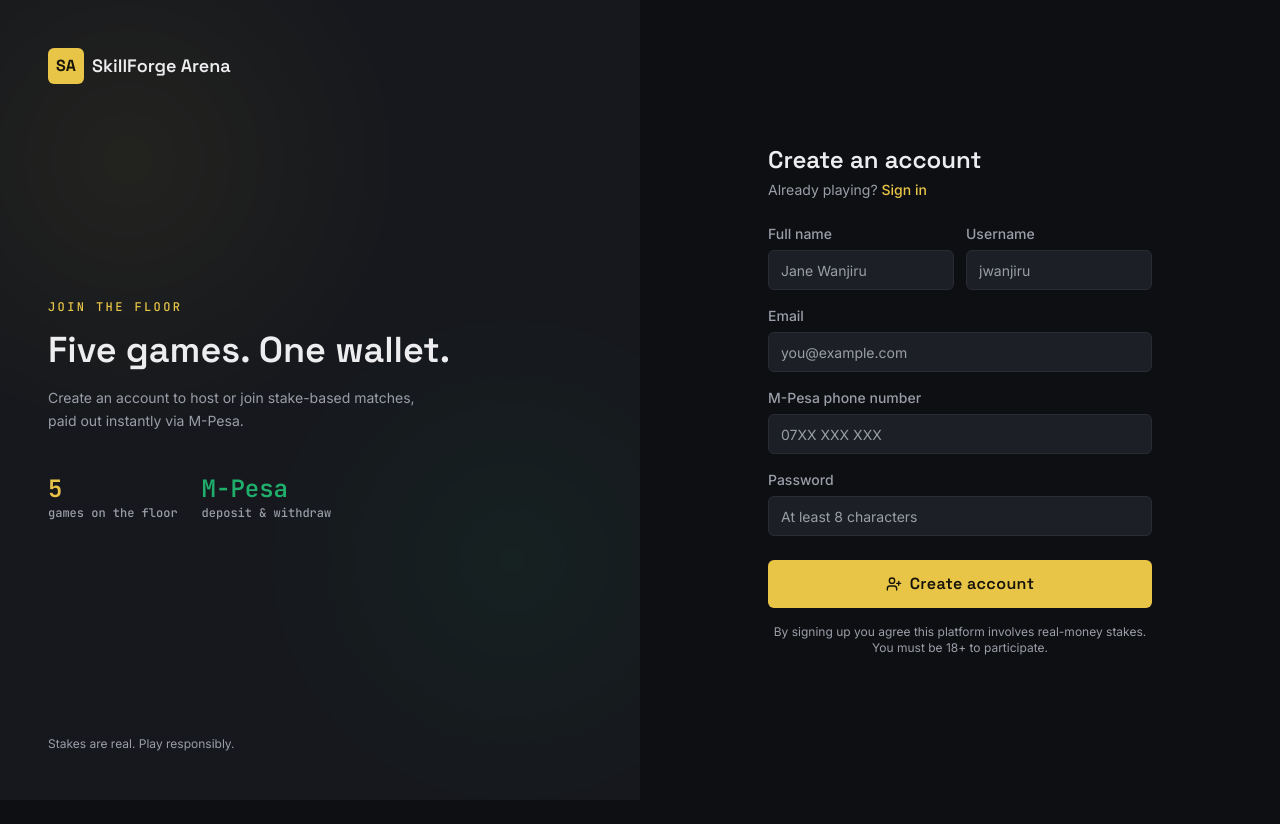
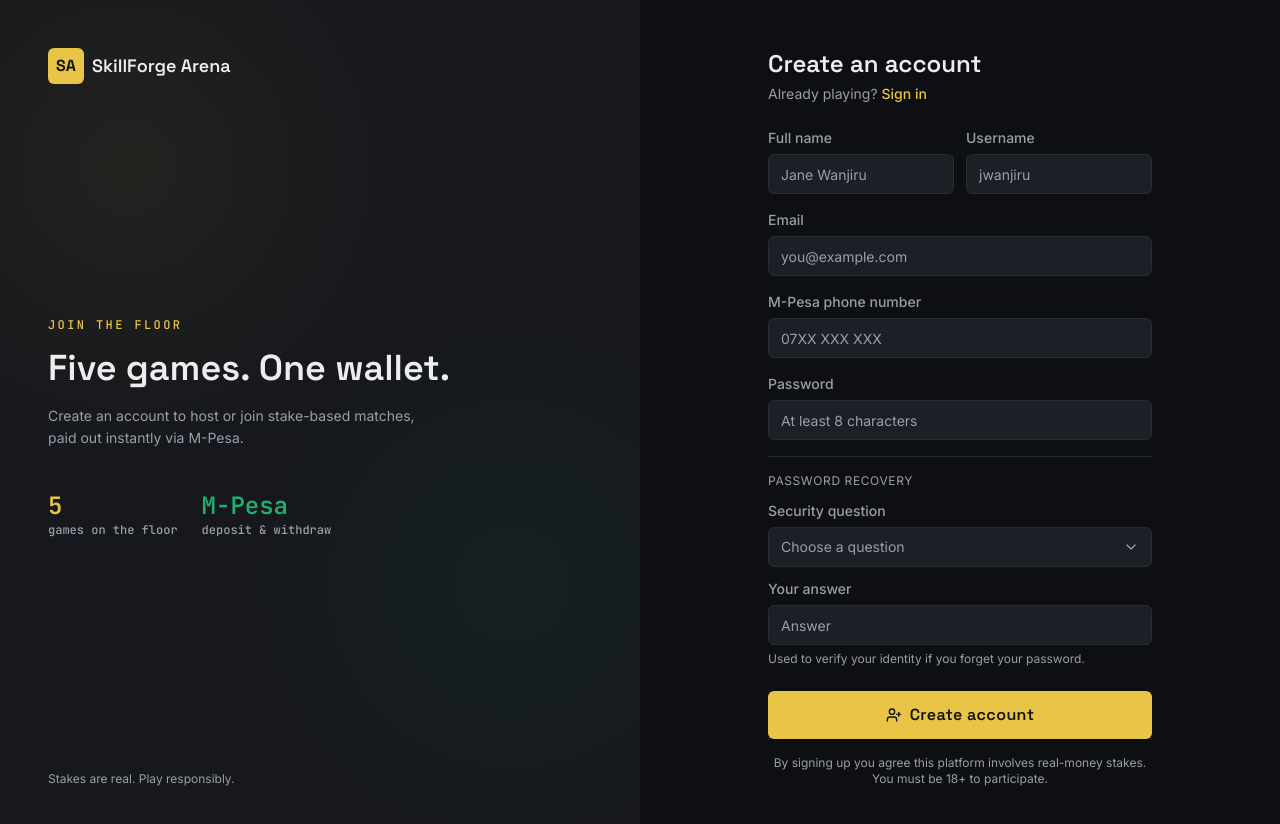
Before and after one commit to mulijulius/mechi_mwecheche, a React (Vite) app: page /signup in a window 1280 px wide. Shown: the top 824 px of the page. Before the commit the page ends 800 px from the top, so only its background shows below. Built offline with nearby package versions, Linux system fonts and the light colour scheme.

Commit message:
Update signup.tsx

```diff
--- a/src/routes/signup.tsx
+++ b/src/routes/signup.tsx
@@ -5,7 +5,18 @@ import { AuthLayout } from '#/components/layout/auth-layout'
 import { Button } from '#/components/ui/button'
 import { Input } from '#/components/ui/input'
 import { Label } from '#/components/ui/label'
+import {
+  Select,
+  SelectContent,
+  SelectItem,
+  SelectTrigger,
+  SelectValue,
+} from '#/components/ui/select'
 import { supabase } from '#/utils/supabase'
+import {
+  CUSTOM_QUESTION_VALUE,
+  SECURITY_QUESTION_PRESETS,
+} from '#/lib/security-questions'
 
 export const Route = createFileRoute('/signup')({
   component: SignUpPage,
@@ -18,13 +29,31 @@ function SignUpPage() {
   const [email, setEmail] = React.useState('')
   const [phone, setPhone] = React.useState('')
   const [password, setPassword] = React.useState('')
+
+  const [questionChoice, setQuestionChoice] = React.useState('')
+  const [customQuestion, setCustomQuestion] = React.useState('')
+  const [securityAnswer, setSecurityAnswer] = React.useState('')
+
   const [isSubmitting, setIsSubmitting] = React.useState(false)
   const [error, setError] = React.useState<string | null>(null)
   const [success, setSuccess] = React.useState(false)
 
+  const isCustomQuestion = questionChoice === CUSTOM_QUESTION_VALUE
+  const finalQuestionText = isCustomQuestion ? customQuestion.trim() : questionChoice
+
   async function handleSubmit(e: React.FormEvent) {
     e.preventDefault()
     setError(null)
+
+    if (!finalQuestionText) {
+      setError('Please choose or write a security question.')
+      return
+    }
+    if (!securityAnswer.trim()) {
+      setError('Please provide an answer to your security question.')
+      return
+    }
+
     setIsSubmitting(true)
 
     const { data, error: signUpError } = await supabase.auth.signUp({
@@ -39,15 +68,39 @@ function SignUpPage() {
       },
     })
 
-    setIsSubmitting(false)
-
     if (signUpError) {
+      setIsSubmitting(false)
       setError(signUpError.message)
       return
     }
 
+    const userId = data.user?.id
+
     // Profile + wallet rows are created automatically by the
-    // handle_new_user() trigger defined in supabase/migrations/0001_init.sql
+    // handle_new_user() trigger defined in supabase/migrations/0001_init.sql.
+    // The security question/answer is saved here, once we have a user id.
+    // The answer is hashed server-side via hash_security_answer() — it is
+    // never stored or transmitted in plaintext.
+    if (userId) {
+      const { data: answerHash, error: hashError } = await supabase.rpc(
+        'hash_security_answer',
+        { answer: securityAnswer },
+      )
+
+      if (!hashError && answerHash) {
+        await supabase.from('security_questions').insert({
+          user_id: userId,
+          question_text: finalQuestionText,
+          answer_hash: answerHash,
+        })
+      }
+      // If saving the security question fails here, we don't block account
+      // creation — the user can still sign in with their password. This
+      // could be retried from account settings in a future iteration.
+    }
+
+    setIsSubmitting(false)
+
     if (data.session) {
       navigate({ to: '/dashboard' })
     } else {
@@ -159,6 +212,58 @@ function SignUpPage() {
           />
         </div>
 
+        <div className="border-t border-arena-border pt-4">
+          <p className="mb-3 text-xs uppercase tracking-wider text-arena-text-dim">
+            Password recovery
+          </p>
+
+          <div className="flex flex-col gap-1.5">
+            <Label htmlFor="securityQuestion">Security question</Label>
+            <Select value={questionChoice} onValueChange={setQuestionChoice}>
+              <SelectTrigger id="securityQuestion">
+                <SelectValue placeholder="Choose a question" />
+              </SelectTrigger>
+              <SelectContent>
+                {SECURITY_QUESTION_PRESETS.map((q) => (
+                  <SelectItem key={q} value={q}>
+                    {q}
+                  </SelectItem>
+                ))}
+                <SelectItem value={CUSTOM_QUESTION_VALUE}>
+                  Type your own question
+                </SelectItem>
+              </SelectContent>
+            </Select>
+          </div>
+
+          {isCustomQuestion && (
+            <div className="mt-3 flex flex-col gap-1.5">
+              <Label htmlFor="customQuestion">Your question</Label>
+              <Input
+                id="customQuestion"
+                placeholder="e.g. What was your first pet's name?"
+                value={customQuestion}
+                onChange={(e) => setCustomQuestion(e.target.value)}
+                required
+              />
+            </div>
+          )}
+
+          <div className="mt-3 flex flex-col gap-1.5">
+            <Label htmlFor="securityAnswer">Your answer</Label>
+            <Input
+              id="securityAnswer"
+              placeholder="Answer"
+              value={securityAnswer}
+              onChange={(e) => setSecurityAnswer(e.target.value)}
+              required
+            />
+            <p className="text-xs text-arena-text-dim">
+              Used to verify your identity if you forget your password.
+            </p>
+          </div>
+        </div>
+
         {error && (
           <p className="rounded-md border border-arena-red/30 bg-arena-red/10 px-3 py-2 text-sm text-arena-red">
             {error}
```
